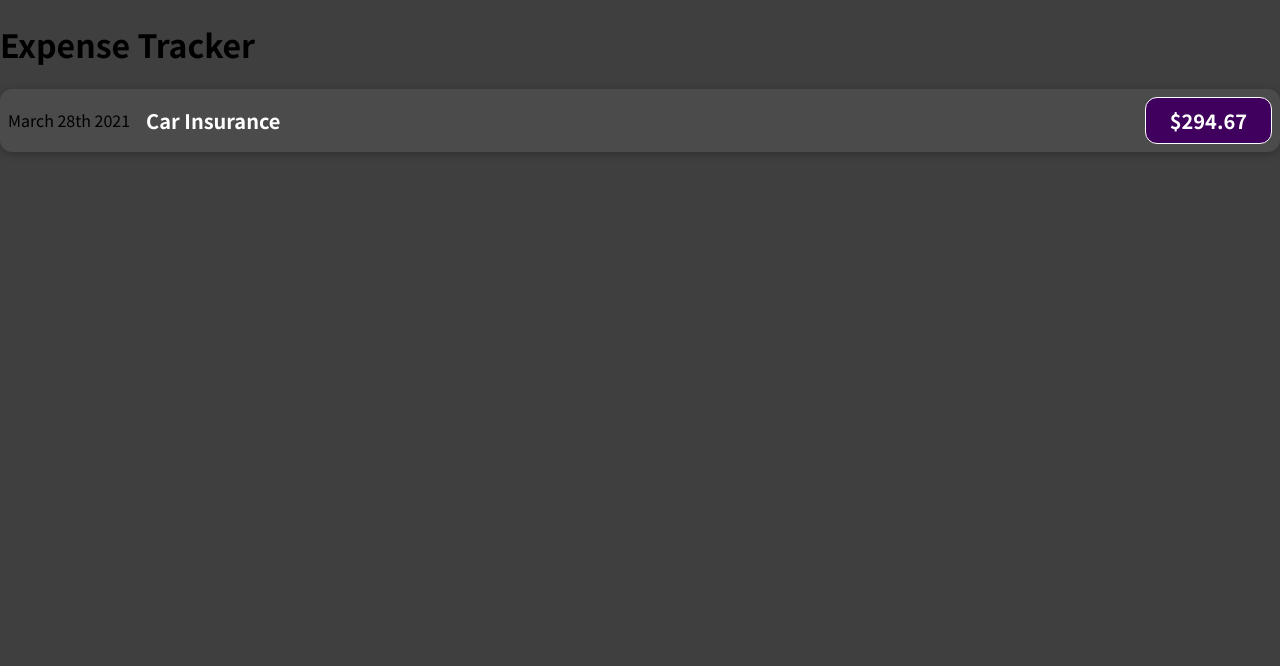
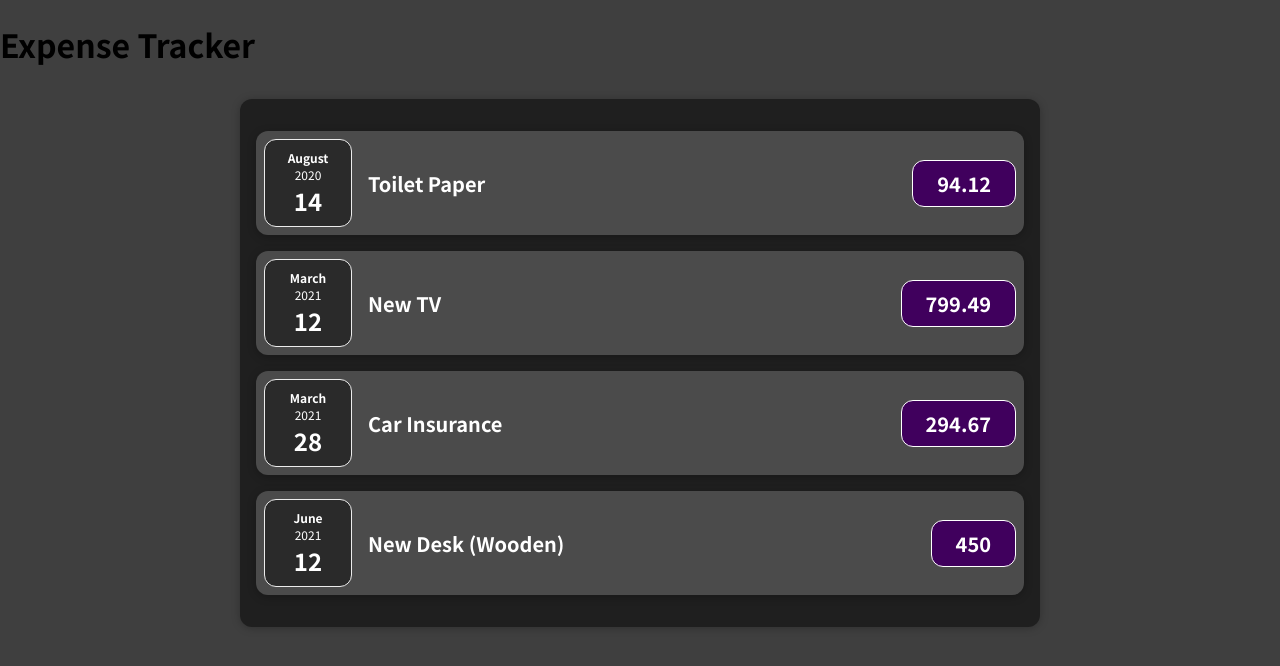
Before and after one commit to Victor-Guerrero-Devs/react-expense-tracker, a React (Vite) app: page / in a window 1280 px wide. Shown: the top 666 px of the page. Built offline with nearby package versions, Linux system fonts and the light colour scheme.

Commit message:
Build Expenses component

```diff
--- a/src/App.jsx
+++ b/src/App.jsx
@@ -1,10 +1,32 @@
-import ExpenseItem from './components/ExpenseItem';
+import Expenses from './components/Expenses';
 
 function App() {
+  const expenses = [
+    {
+      id: 'e1',
+      title: 'Toilet Paper',
+      amount: 94.12,
+      date: new Date(2020, 7, 14),
+    },
+    { id: 'e2', title: 'New TV', amount: 799.49, date: new Date(2021, 2, 12) },
+    {
+      id: 'e3',
+      title: 'Car Insurance',
+      amount: 294.67,
+      date: new Date(2021, 2, 28),
+    },
+    {
+      id: 'e4',
+      title: 'New Desk (Wooden)',
+      amount: 450,
+      date: new Date(2021, 5, 12),
+    },
+  ];
+
   return (
-    <div className="App">
+    <div>
       <h1>Expense Tracker</h1>
-      <ExpenseItem />
+      <Expenses items={expenses} />
     </div>
   );
 }
--- a/src/components/ExpenseDate.jsx
+++ b/src/components/ExpenseDate.jsx
@@ -1,9 +1,9 @@
 import './ExpenseDate.css';
 
-const ExpenseDate = (props) => {
-  const month = props.date.toLocaleString('en-US', { month: 'long' });
-  const day = props.date.toLocaleString('en-US', { day: '2-digit' });
-  const year = props.date.getFullYear();
+const ExpenseDate = ({ date }) => {
+  const month = date.toLocaleString('en-US', { month: 'long' });
+  const day = date.toLocaleString('en-US', { day: '2-digit' });
+  const year = date.getFullYear();
 
   return (
     <div className="expense-date">
--- a/src/components/ExpenseItem.jsx
+++ b/src/components/ExpenseItem.jsx
@@ -1,14 +1,15 @@
 import React from 'react';
+import ExpenseDate from './ExpenseDate';
 
 import './ExpenseItem.css';
 
-const ExpenseItem = () => {
+const ExpenseItem = ({ id, title, amount, date }) => {
   return (
-    <div className="expense-item">
-      <div>March 28th 2021</div>
+    <div className="expense-item" id={id}>
+      <ExpenseDate date={date} />
       <div className="expense-item__description">
-        <h2>Car Insurance</h2>
-        <div className="expense-item__price">$294.67</div>
+        <h2>{title}</h2>
+        <div className="expense-item__price">{amount}</div>
       </div>
     </div>
   );
--- /dev/null
+++ b/src/components/Expenses.css
@@ -0,0 +1,9 @@
+.expenses {
+  padding: 1rem;
+  background-color: rgb(31, 31, 31);
+  margin: 2rem auto;
+  width: 50rem;
+  max-width: 95%;
+  border-radius: 12px;
+  box-shadow: 0 1px 8px rgba(0, 0, 0, 0.25);
+}
--- /dev/null
+++ b/src/components/Expenses.jsx
@@ -0,0 +1,20 @@
+import React from 'react';
+import ExpenseItem from './ExpenseItem';
+import './Expenses.css';
+
+const Expenses = ({ items }) => {
+  return (
+    <div className="expenses">
+      {items.map((expense) => (
+        <ExpenseItem
+          id={expense.id}
+          title={expense.title}
+          amount={expense.amount}
+          date={expense.date}
+        />
+      ))}
+    </div>
+  );
+};
+
+export default Expenses;
```
